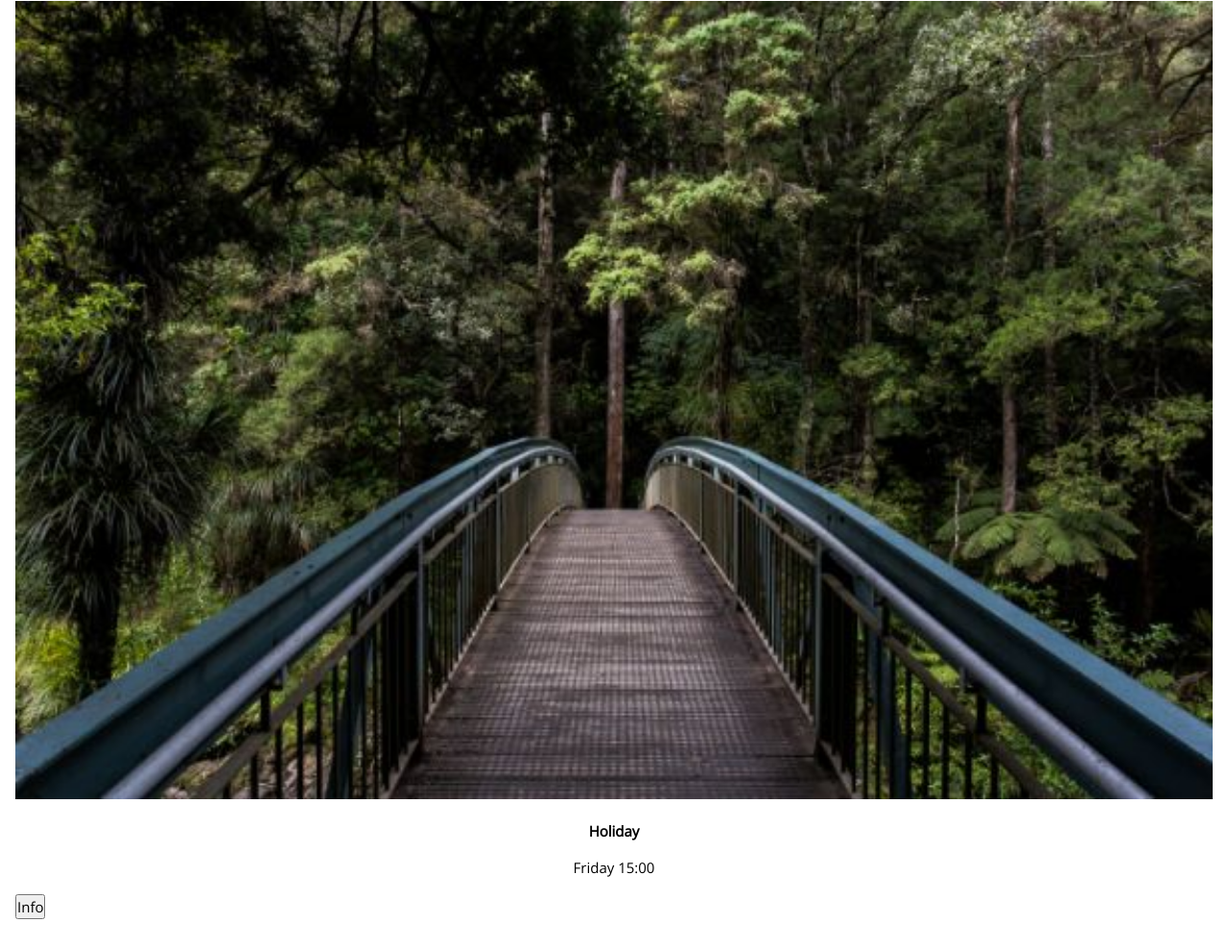
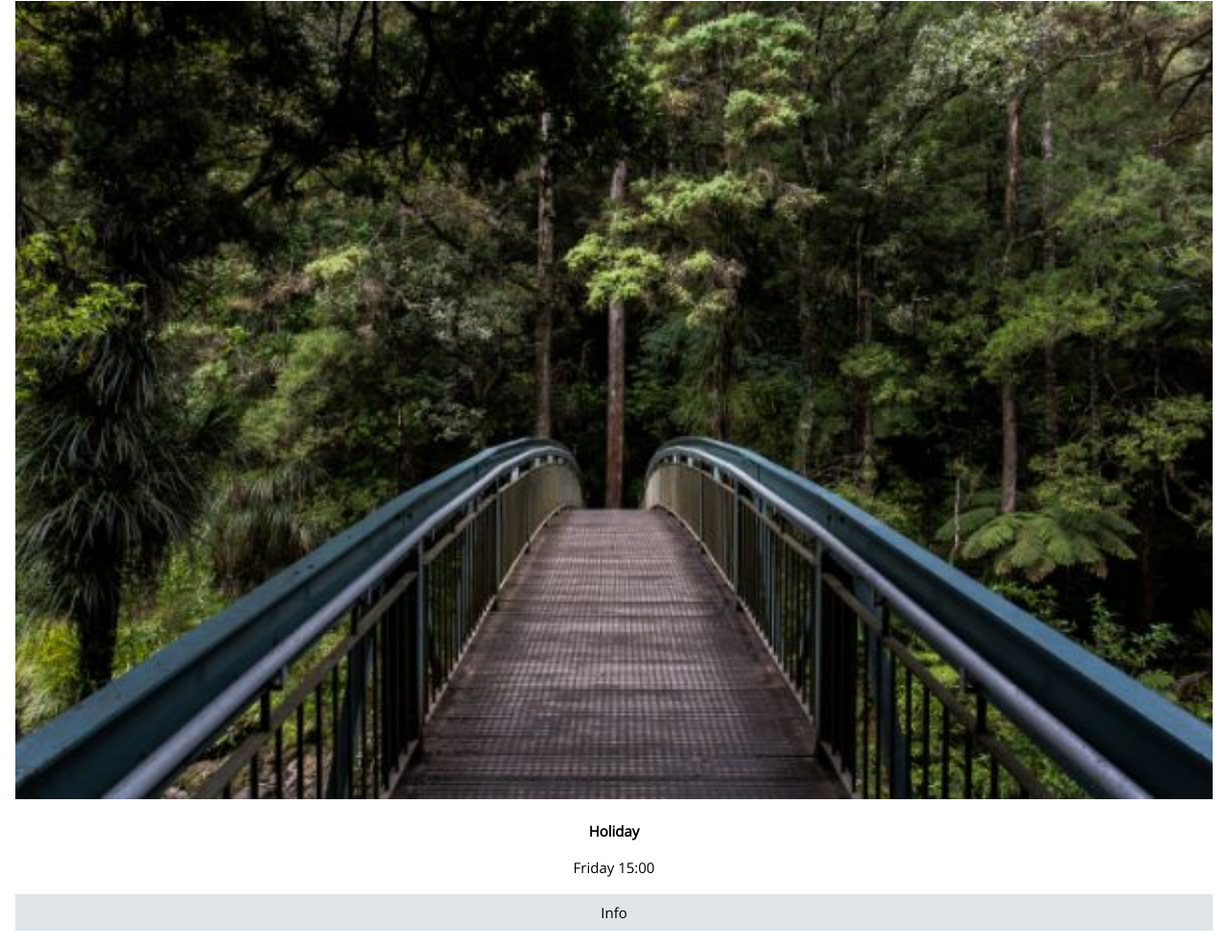
Before and after one commit to Suy4Dever/social-nework-interface, a plain HTML site: page index.html in a window 1280 px wide. Shown: the part 3101-4087 px from the top of the page at 96% size. Before the commit the page ends 4059 px from the top, so only its background shows below. Drawn offline with nearby package versions, Linux system fonts and the light colour scheme.

Commit message:
add layout hover to info button

```diff
--- a/style.css
+++ b/style.css
@@ -429,3 +429,17 @@ nav {
     margin: 16px 0px;
     text-align: center;
 }
+
+.info-button {
+    display: block;
+    padding: 8px 16px;
+    background-color: #dfe5e8;
+    border: none;
+    margin: 16px 0px;
+    width: 100%;
+    text-align: center;
+}
+
+.info-button:hover {
+    background-color: #ccc;
+}
```
